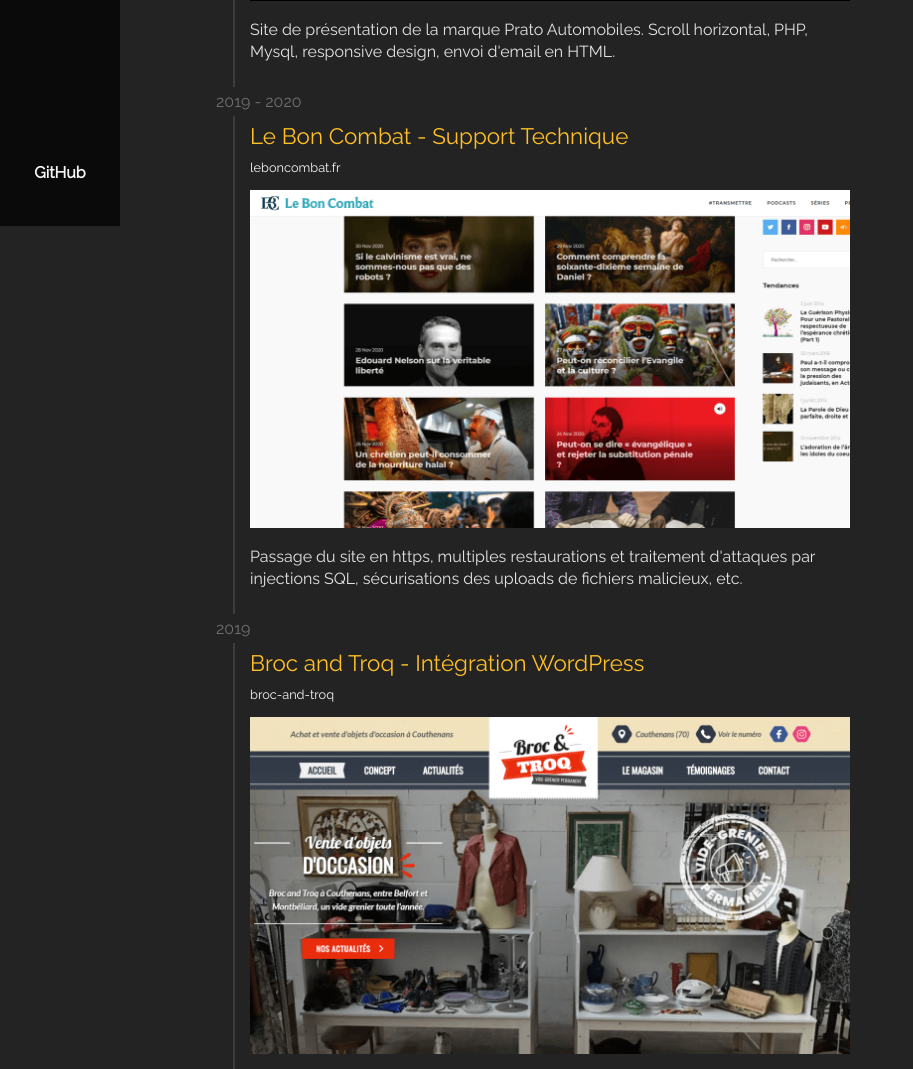
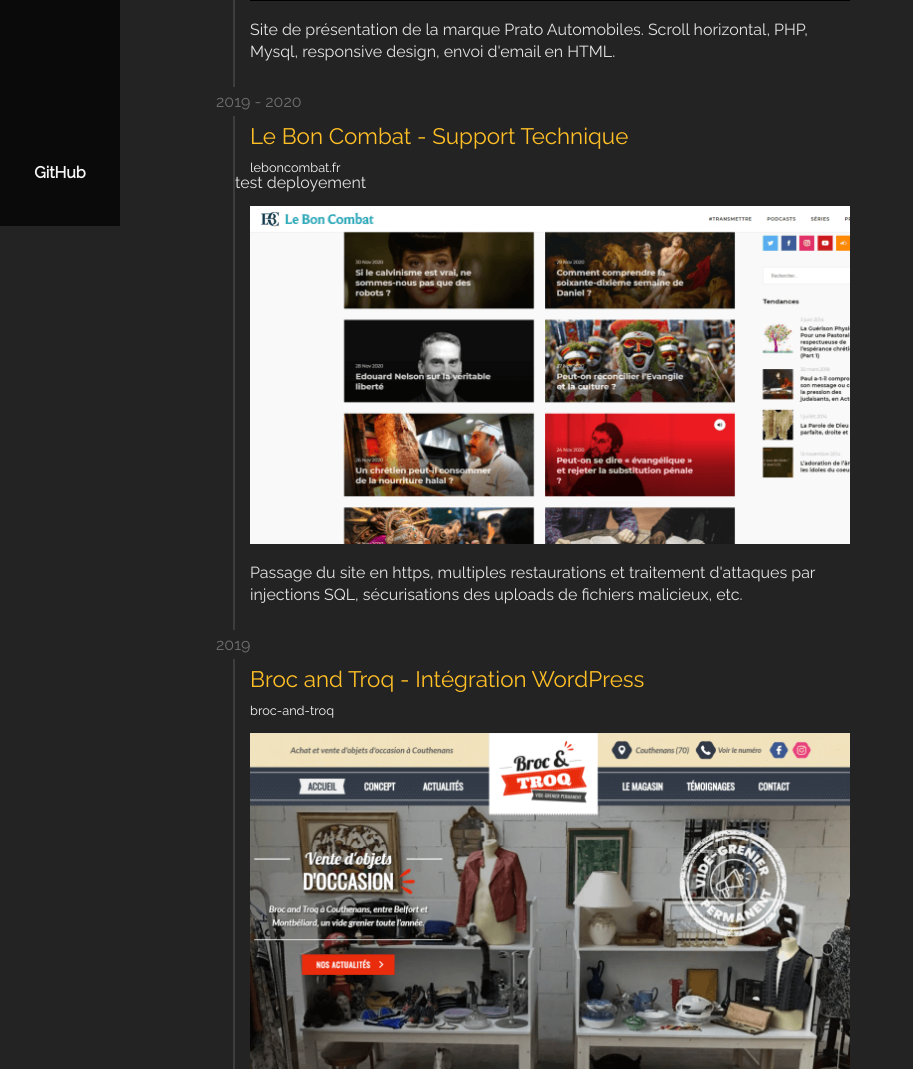
Before and after one commit to IvoryAndSmalt/bem_pf, a PHP site: page /works.php in a window 1280 px wide. Shown: the part 574-1643 px from the top of the page, without its empty margins (0-913 px from the left). Run offline with PHP 8.4, Linux system fonts and the light colour scheme.

Commit message:
test deploy 3

```diff
--- a/works.php
+++ b/works.php
@@ -20,7 +20,8 @@
         <section class="main__section main__section--cv">
             <span class="time"><time>2019</time> - <time>2020</time></span>
             <h2 class="yellow">Le Bon Combat - Support Technique</h2>
-            <h3><a rel="noreferrer" target="_blank" href="https://www.leboncombat.fr">leboncombat.fr</a></h3>
+            <h3><a rel="noreferrer" target="_blank" href="https://www.leboncombat.fr">leboncombat.fr</a></h3>test
+            deployement
             <div class="image">
                 <img src="./assets/images/leboncombat.png" alt="Le Bon Combat Accueil">
             </div>
```
